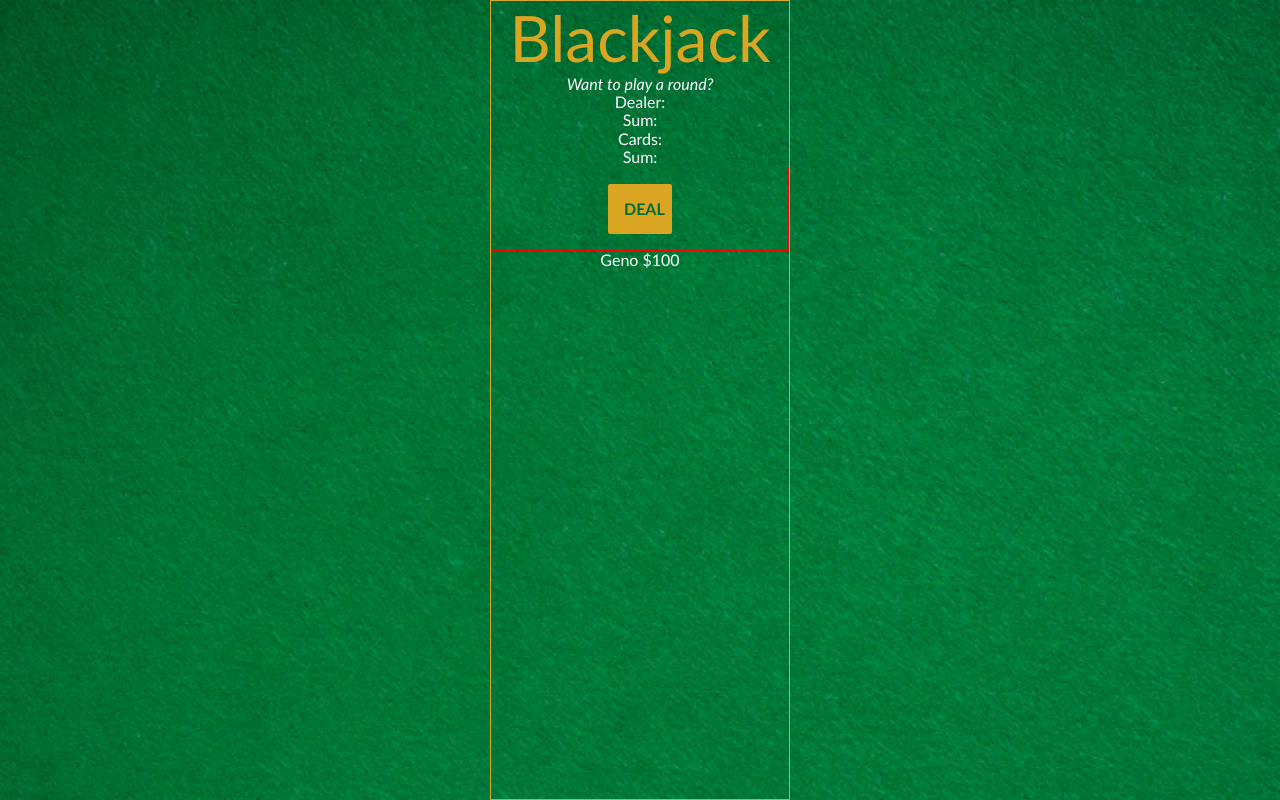
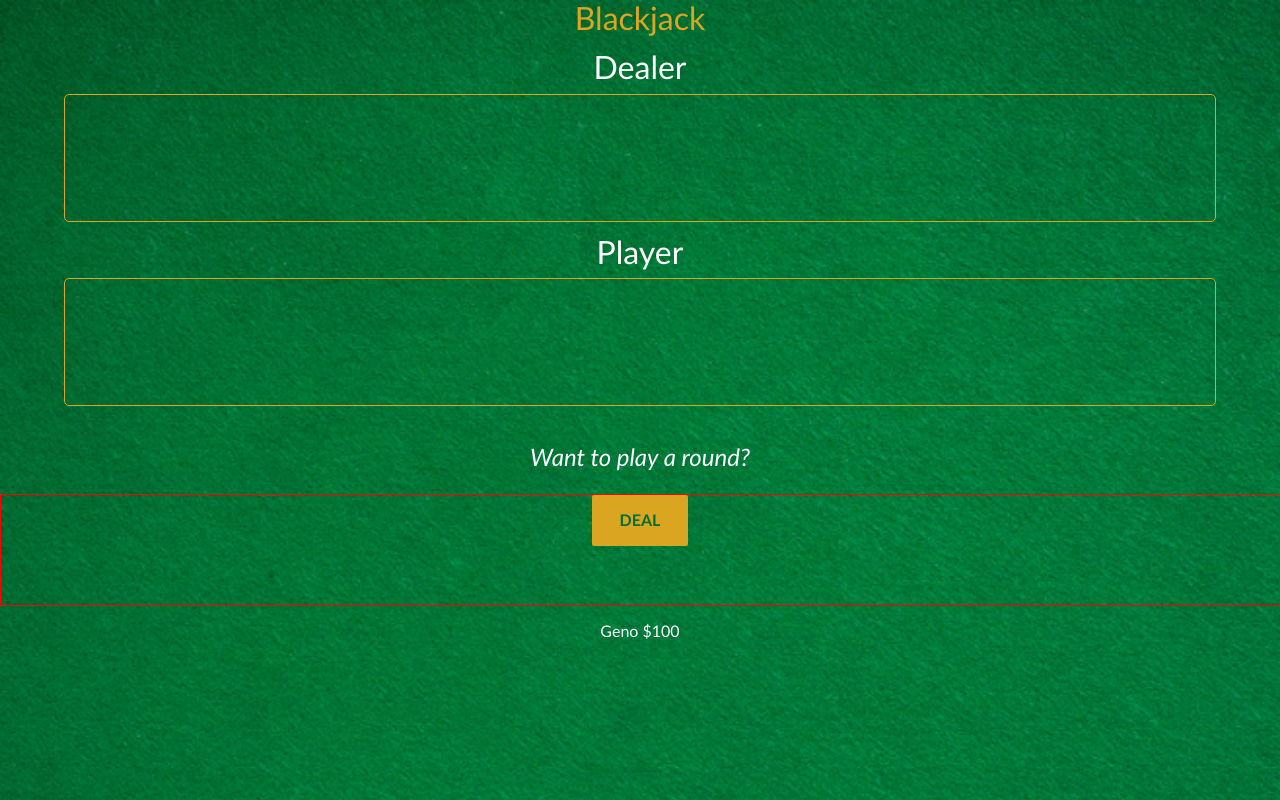
Before and after one commit to Winterfreez/Scrimba-Blackjack, a website built with Vite: page index.html in a window 1280 px wide. Built offline with nearby package versions, Linux system fonts and the light colour scheme.

Commit message:
Spacing and Some JS Mods
Got spacing and basic UI elements in place.  Changed some page elements for better user visibility, such as moved the message by the controls.  Modified the JS to take control over adding the buttons in/out instead of toggling visibility.  Toggle was causing some spacing issues.

```diff
--- a/index.css
+++ b/index.css
@@ -82,63 +82,92 @@ select {
 /* Foundation layer */
 body {
   display: grid;
+  grid-template-columns: 1fr;
   justify-content: center;
   background-image: url("images/table.png");
   background-size: cover;
 }
 
+div {
+  display: flex;
+  flex-direction: column;
+  align-items: center;
+  justify-content: center;
+  width: 100%;
+  min-width: 300px;
+}
+
 .main-container {
+  justify-content: flex-start;
   font-family: var(--ff-sans);
   font-weight: bold;
   color: var(--clr-bright);
-  text-align: center;
-  border: 1px solid goldenrod;
-  width: 100%;
-  min-width: 300px;
+  height: 100vh;
 }
 
 /* Typography */
 h1 {
   color: var(--clr-midtone);
-  font-size: 4rem;
+  font-size: 2rem;
+  margin-bottom: .5rem;
 }
 
 h2 {
-
+  font-size: 2rem;
+  margin: .25rem 0 0 0;
 }
 
 p {
-
+  font-size: 1rem;
+  margin: 1rem 0;
 }
 
 /*--------------------*/
 /*  Specific Styling  */
 /*--------------------*/
 
+#message-box {
+  width: 95%;
+  margin: 0;
+  height: 5rem;
+}
+
 #message-el {
   font-style: italic;
+  font-size: 1.5rem;
+  text-align: center;
 }
 
 button {
   color: var(--clr-dark);
-  width: 4rem;
   background: var(--clr-midtone);
+  width: 6rem;
   padding: 1rem;
   font-weight: bold;
   border: none;
   border-radius: 2px;
-  margin: 1rem;
+}
+
+.control-box > :where(:not(:first-child)) {
+  margin-top: .5rem;
+}
+
+.card-box {
+  display: flex;
+  flex-direction: column;
+  align-items: center;
+  justify-content: center;
+  margin: .5rem 0;
+  padding: .5rem;
+  width: 90%;
+  min-width: 290px;
+  height: 8rem;
+  border: 1px solid goldenrod;
+  border-radius: 5px;
 }
 
 .control-box {
-  display: flex;
-  flex-direction: column;
-  justify-content: center;
-  align-items: center;
+  justify-content: flex-start;
+  height: 7rem;
   border: 1px solid red;
 }
-
-#stand-btn,
-#hit-btn {
-  display: none;
-}
--- a/index.html
+++ b/index.html
@@ -9,15 +9,20 @@
   <body>
     <div class="main-container">
       <h1>Blackjack</h1>
-      <p id="message-el">Want to play a round?</p>
-      <p id="dealer-cards-el">Dealer:</p>
-      <p id="dealer-sum-el">Sum:</p>
-      <p id="player-cards-el">Cards:</p>
-      <p id="player-sum-el">Sum:</p>
-      <div class="control-box">
-        <button id="deal-btn" onclick="startGame()">DEAL</button>
-        <button id="hit-btn" onclick="newCard()">HIT ME!</button>
-        <button id="stand-btn" onclick="stand()">STAND</button>
+      <h2>Dealer</h2>
+      <div class="card-box" id="dealer-box">
+        <p id="dealer-cards-el"></p>
+        <p id="dealer-sum-el"></p>
+      </div>
+      <h2>Player</h2>
+      <div class="card-box" id="player-box">
+        <p id="player-cards-el"></p>
+        <p id="player-sum-el"></p>
+      </div>
+      <div id="message-box">
+        <h2 class="ui-message" id="message-el">Want to play a round?</h2>
+      </div>
+      <div class="control-box" id="control-box">
       </div>
       <p id="player-el"></p>
     </div>
--- a/index.js
+++ b/index.js
@@ -31,12 +31,11 @@ const playerEl = document.getElementById("player-el");
 const dealerSumEl = document.getElementById("dealer-sum-el");
 const dealerCardsEl = document.getElementById("dealer-cards-el");
 // UI elements
-const dealBtn = document.getElementById("deal-btn");
-const hitBtn = document.getElementById("hit-btn");
-const standBtn = document.getElementById("stand-btn");
+const controlBox = document.getElementById("control-box");
 
-// render player name and chip count
+// Render UI elements
 playerEl.textContent = player.name + " $" + player.chips;
+buttonToggle()
 
 function getRandomCard() {
   let randomNumber = Math.floor(Math.random() * 13) + 1;
@@ -181,13 +180,14 @@ function renderMessage() {
 
 function buttonToggle() {
   if (gameActive === true) {
-    hitBtn.style.display = "block";
-    standBtn.style.display = "block";
-    dealBtn.style.display = "none";
-  } else {
-    hitBtn.style.display = "none";
-    standBtn.style.display = "none";
-    dealBtn.style.display = "block";
+    controlBox.innerHTML = `
+    <button id="hit-btn" onclick="newCard()">HIT ME!</button>
+    <button id="stand-btn" onclick="stand()">STAND</button>
+    `
+  } else if (gameActive === false) {
+    controlBox.innerHTML = `
+    <button id="deal-btn" onclick="startGame()">DEAL</button>
+    `
   }
 }
 
```
